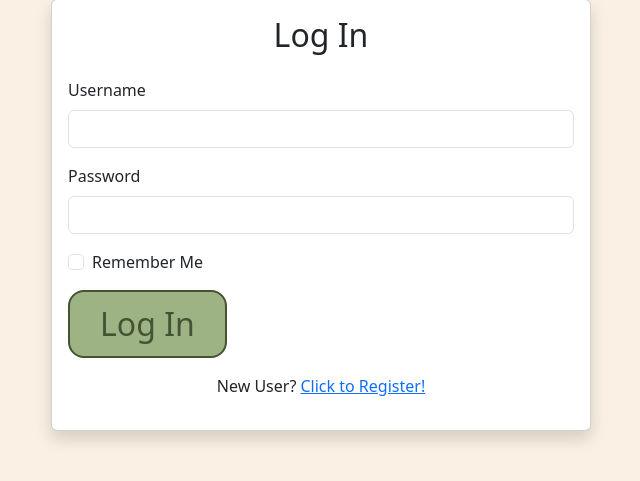
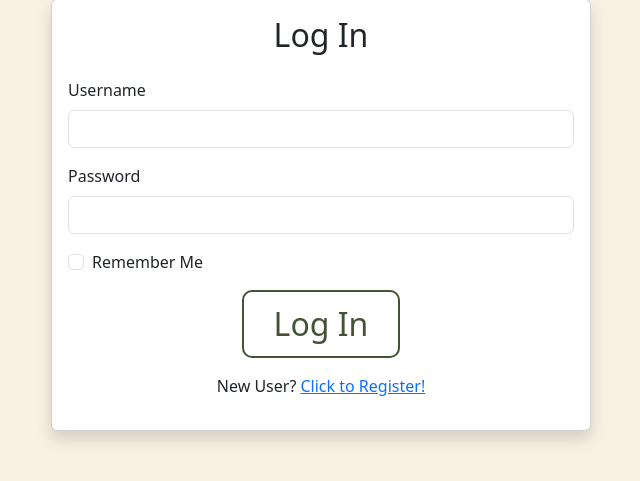
Before and after one commit to lkleinbrodt/cheffrey, a Flask app: page /login in a window 1280 px wide. Shown: the part 105-586 px from the top of the page, without its empty margins (319-959 px from the left). Run offline with Flask 3, Linux system fonts and the light colour scheme; some libraries are stand-ins or nearby versions.

Commit message:
logins and downloads

```diff
--- a/app/templates/login.html
+++ b/app/templates/login.html
@@ -1,7 +1,5 @@
 {% extends "base.html" %}
 {% from 'bootstrap5/form.html' import render_form%}
-
-
 
 {% block content %}
 
@@ -12,6 +10,31 @@
     <meta charset="UTF-8">
     <meta name="viewport" content="width=device-width, initial-scale=1, shrink-to-fit=no">
     <title>Login</title>
+
+    <style>
+
+        .button-holder {
+            text-align: center;
+        }
+        .login-button {
+            color: var(--primary-color);
+            font-size: 2em;
+            padding: 8px 30px; /* Initial padding for the button */
+            border-radius: 10px;
+            transition: background-color 0.3s ease;
+            background-color: rgba(0,0,0,0);
+            border: 2.5px solid;
+            transition: background-color 0.5s ease, border 0.5s ease, color 0.5s ease
+        }
+
+        .login-button:hover {
+            background-color: rgba(136, 136, 136, 0.2); /* Light purple background color with transparency */
+            color: var(--primary-color);
+            border-color: var(--primary-color)
+        }
+
+
+    </style>
 </head>
 
 <body>
@@ -41,7 +64,9 @@
                                 {{ form.remember_me(class="form-check-input") }}
                                 {{ form.remember_me.label(class="form-check-label") }}
                             </div>
-                            <button type="submit" class="btn btn-primary btn-block">Log In</button>
+                            <div class ='button-holder'>
+                                <button type="submit" class="login-button">Log In</button>
+                            </div>
                         </form>
                         <p class="mt-3 text-center">New User? <a href="{{ url_for('register') }}">Click to Register!</a></p>
                     </div>
--- a/app/templates/recipe_list.html
+++ b/app/templates/recipe_list.html
@@ -47,9 +47,9 @@
 </head>
 <body>
 <div class="container-fluid mt-4 ">
-    <form action="{{ url_for('load_meal_plan') }}" method="GET" class = "mt-4 d-flex justify-content-center align-items-center">
+    <form method="GET" class="mt-4 d-flex justify-content-center align-items-center">
         {% if recipes %}
-            <a href="{{ url_for('static', filename='/icons/download_file.png') }}" download class="download-button">
+            <a href="{{ url_for('load_meal_plan') }}" class="download-button">
                 <img src="{{ url_for('static', filename='/icons/download_file.png') }}" alt="Download Icon">
                 Download Meal Plan
             </a>
```
Also changed, not shown: app/templates/index.html (+4 -4 lines), app/templates/meal_plan_loading.html (+8 -6 lines).
